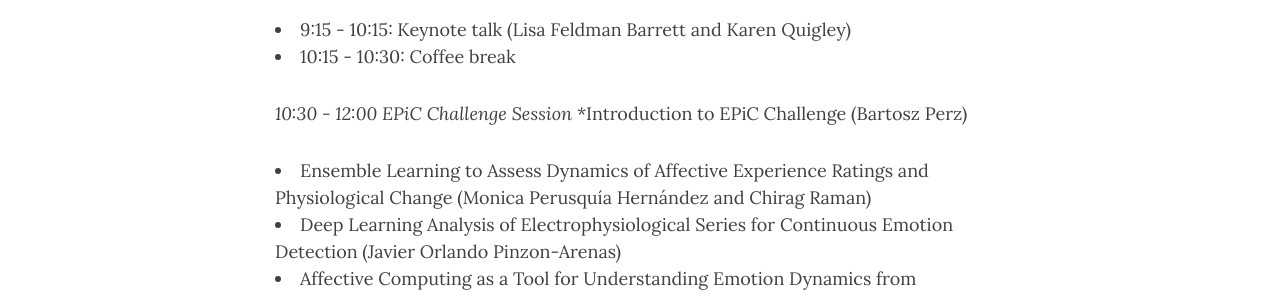
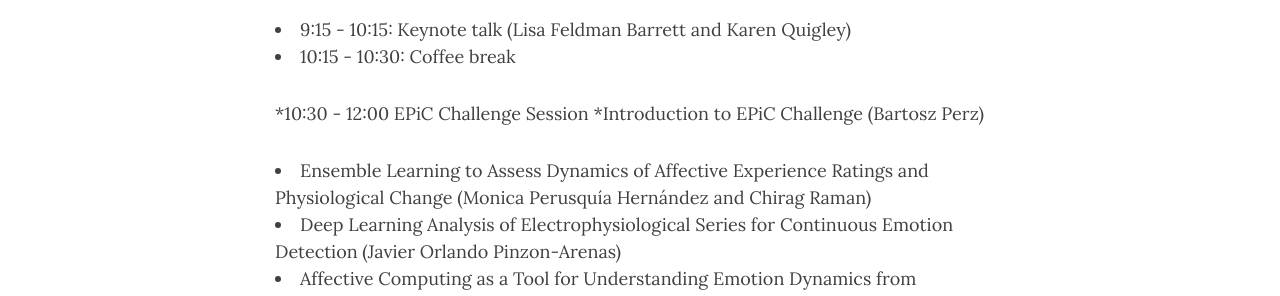
Before and after one commit to epic-collab/epic-collab.github.io, a Jekyll site: the page built from acii.md, in a window 1280 px wide and 900 px high, scrolled down 634 px. Shown: the part 158-454 px from the top of the window. Built offline with Jekyll 4.4.1, drawn with Linux system fonts in a browser that asks for light colours; nearby versions of some CDN libraries; comment, search, counter and statistics services are not loaded.

```diff
--- a/acii.md
+++ b/acii.md
@@ -22,7 +22,7 @@ At the <a href = "https://acii-conf.net/">2023 Affective Computing + Intelligenc
 
 <li>10:15 - 10:30: Coffee break</li>
 
-*10:30 - 12:00 EPiC Challenge Session*
+*10:30 - 12:00 EPiC Challenge Session
 	*Introduction to EPiC Challenge (Bartosz Perz)
 
 <li>Ensemble Learning to Assess Dynamics of Affective Experience Ratings and Physiological Change (Monica Perusquía Hernández and Chirag Raman)</li>
```
